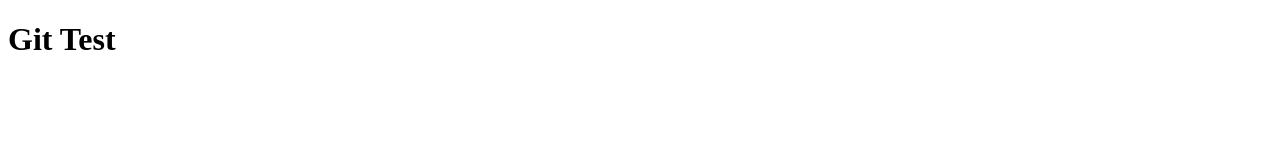
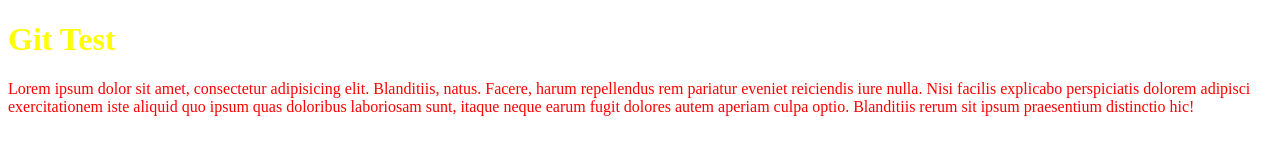
Before and after one commit to JimmyChung2/Git-Test2, a plain HTML site: page index.html in a window 1280 px wide. Drawn offline with Linux system fonts and the light colour scheme.

Commit message:
add index.html file

```diff
--- a/assets/css/style.css
+++ b/assets/css/style.css
@@ -1,3 +1,7 @@
 h1 {
     color: yellow;
 }
+
+p {
+    color: red;
+}
--- a/index.html
+++ b/index.html
@@ -5,8 +5,10 @@
     <meta http-equiv="X-UA-Compatible" content="IE=edge">
     <meta name="viewport" content="width=device-width, initial-scale=1.0">
     <title>Git Test</title>
+    <link rel="stylesheet" href="./assets/css/style.css">
 </head>
 <body>
     <h1>Git Test</h1>
+    <p>Lorem ipsum dolor sit amet, consectetur adipisicing elit. Blanditiis, natus. Facere, harum repellendus rem pariatur eveniet reiciendis iure nulla. Nisi facilis explicabo perspiciatis dolorem adipisci exercitationem iste aliquid quo ipsum quas doloribus laboriosam sunt, itaque neque earum fugit dolores autem aperiam culpa optio. Blanditiis rerum sit ipsum praesentium distinctio hic!</p>
 </body>
 </html>
```
